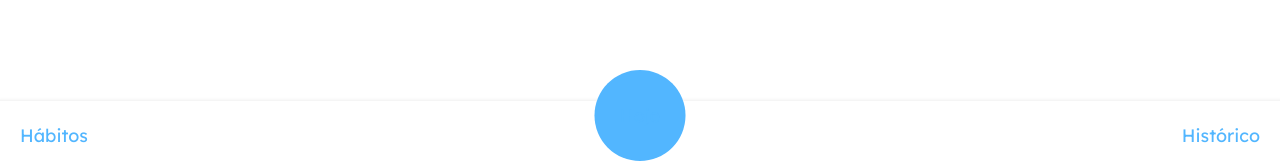
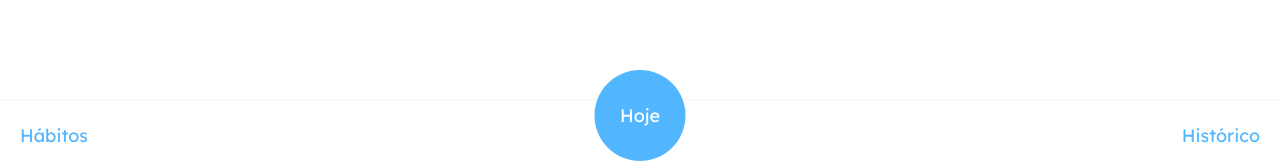
Before and after one commit to wesley-franca/Trackit, a React (Create React App) app: page /hoje in a window 1280 px wide. Shown: the part 629-797 px from the top of the page. Built offline with nearby package versions, Linux system fonts and the light colour scheme.

Commit message:
feat (footer/function): implementation Footer.js behavior => including: TodayGoal.js

```diff
--- a/src/App.js
+++ b/src/App.js
@@ -1,7 +1,7 @@
 import LoginPage from "./login&Registration/LoginPage.js";
 import RegistrationPage from "./login&Registration/RegistrationPage.js";
-import TodayPage from "./TodayPage.js"
-import Context from './Context.js';
+import TodayPage from "./Content/TodayPage.js"
+import Context from './tools/Context.js';
 
 import { useState } from "react";
 import { BrowserRouter, Routes, Route } from "react-router-dom";
--- a/src/Footer.js
+++ b/src/Content/Bars/Footer.js
@@ -1,12 +1,20 @@
 import TodayGoal from "./TodayGoal.js"
+
+import { Link } from "react-router-dom"
 import styled from "styled-components"
 
 function Footer() {
     return (
         <Wrapper>
-            <p>Hábitos</p>
-            <p>Histórico</p>
-            <TodayGoal />
+            <Link to="/habitos">
+                <p>Hábitos</p>
+            </Link>
+            <Link to="/historico">
+                <p>Histórico</p>
+            </Link>
+
+                <TodayGoal />
+
         </Wrapper>
     )
 }
@@ -29,6 +37,9 @@ const Wrapper = styled.div`
         font-size: 18px;
         color: #52B6FF;
     }
+    a{
+        text-decoration: none;
+    }
 `
 
 export default Footer;
--- /dev/null
+++ b/src/Content/Bars/TodayGoal.js
@@ -0,0 +1,43 @@
+import { Link } from "react-router-dom";
+import styled from "styled-components";
+
+function TodayGoal() {
+    return (
+            <Wrapper>
+                <Link to="/hoje">
+                    <Holder>
+                        <p>Hoje</p>
+                    </Holder>
+                </Link>
+            </Wrapper>
+    )
+}
+
+const Wrapper = styled.div`
+    height: 91px;
+    width: 91px;
+    position: fixed;
+    bottom: 10;
+    left: 50%;
+    transform: translate(-50%, 0);
+    background-color: #52B6FF;
+    border-radius: 50%;
+    p{
+        font-size: 18px;
+        font-family: 'Lexend Deca', sans-serif;
+        font-weight: 400;
+        color: #FFFFFF !important;;
+    }
+    a{
+        text-decoration: none;
+    }
+`
+const Holder = styled.div`
+    width: 100%;
+    height: 100%;
+    display: flex;
+    align-items: center;
+    justify-content: center;
+`
+
+export default TodayGoal;
--- a/src/Top.js
+++ b/src/Content/Bars/Top.js
@@ -1,5 +1,5 @@
 import styled from "styled-components";
-import Context from './Context.js';
+import Context from '../../tools/Context.js';
 
 import { useContext } from "react";
 
--- a/src/TodayPage.js
+++ b/src/Content/TodayPage.js
@@ -1,5 +1,5 @@
-import Top from "./Top.js"
-import Footer from "./Footer.js"
+import Top from "./Bars/Top.js"
+import Footer from "./Bars/Footer.js"
 
 function TodayPage() {
 
--- a/src/TodayGoal.js
+++ /dev/null
@@ -1,31 +0,0 @@
-import styled from "styled-components";
-
-function TodayGoal() {
-    return (
-        <Wrapper>
-            <p>Hoje</p>
-        </Wrapper>
-    )
-}
-
-const Wrapper = styled.div`
-    height: 91px;
-    width: 91px;
-    position: fixed;
-    bottom: 10;
-    left: 50%;
-    transform: translate(-50%, 0);
-    display: flex;
-    align-items: center;
-    justify-content: center;
-    background-color: #52B6FF;
-    border-radius: 50%;
-    p{
-        font-size: 18px;
-        font-family: 'Lexend Deca', sans-serif;
-        font-weight: 400;
-        color: #FFFFFF;
-    }
-`
-
-export default TodayGoal;
--- a/src/login&Registration/Login.js
+++ b/src/login&Registration/Login.js
@@ -1,5 +1,5 @@
-import { LoginPost } from "../axios/UseAxios.js"
-import Context from '../Context.js';
+import { LoginPost } from "../tools/UseAxios.js"
+import Context from '../tools/Context.js';
 
 import { useState, useContext } from "react";
 import { useNavigate } from "react-router-dom";
--- a/src/login&Registration/Registration.js
+++ b/src/login&Registration/Registration.js
@@ -1,4 +1,4 @@
-import { RegistrationPost } from "../axios/UseAxios.js"
+import { RegistrationPost } from "../tools/UseAxios.js"
 
 import { useState } from "react";
 import { useNavigate } from "react-router-dom";
```
Also changed, not shown: src/tools/Context.js (renamed from src/Context.js), src/tools/UseAxios.js (renamed from src/axios/UseAxios.js).
